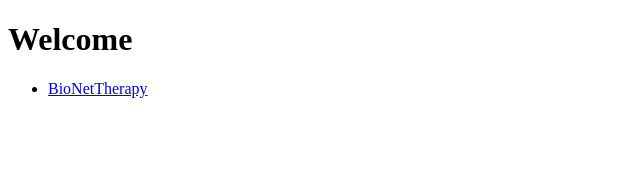
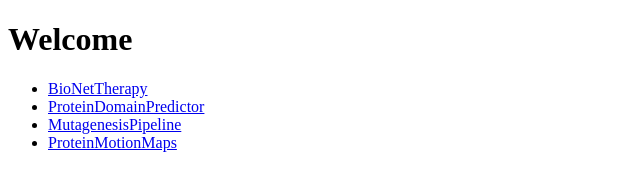
Before and after one commit to riccaran/main, a plain HTML site: page index.html in a window 1280 px wide. Shown: the whole page, without its empty margins (0-640 px from the left). Drawn offline with Linux system fonts and the light colour scheme.

Commit message:
Update index.html

```diff
--- a/index.html
+++ b/index.html
@@ -7,6 +7,9 @@
     <h1>Welcome</h1>
     <ul>
         <li><a href="https://riccaran.github.io/BioNetTherapy/">BioNetTherapy</a></li>
+        <li><a href="https://riccaran.github.io/ProteinDomainPredictor/">ProteinDomainPredictor</a></li>
+        <li><a href="https://https://riccaran.github.io/MutagenesisPipeline/">MutagenesisPipeline</a></li>
+        <li><a href="https://riccaran.github.io/https://riccaran.github.io/ProteinMotionMaps/">ProteinMotionMaps</a></li>
     </ul>
 </body>
 </html>
```
